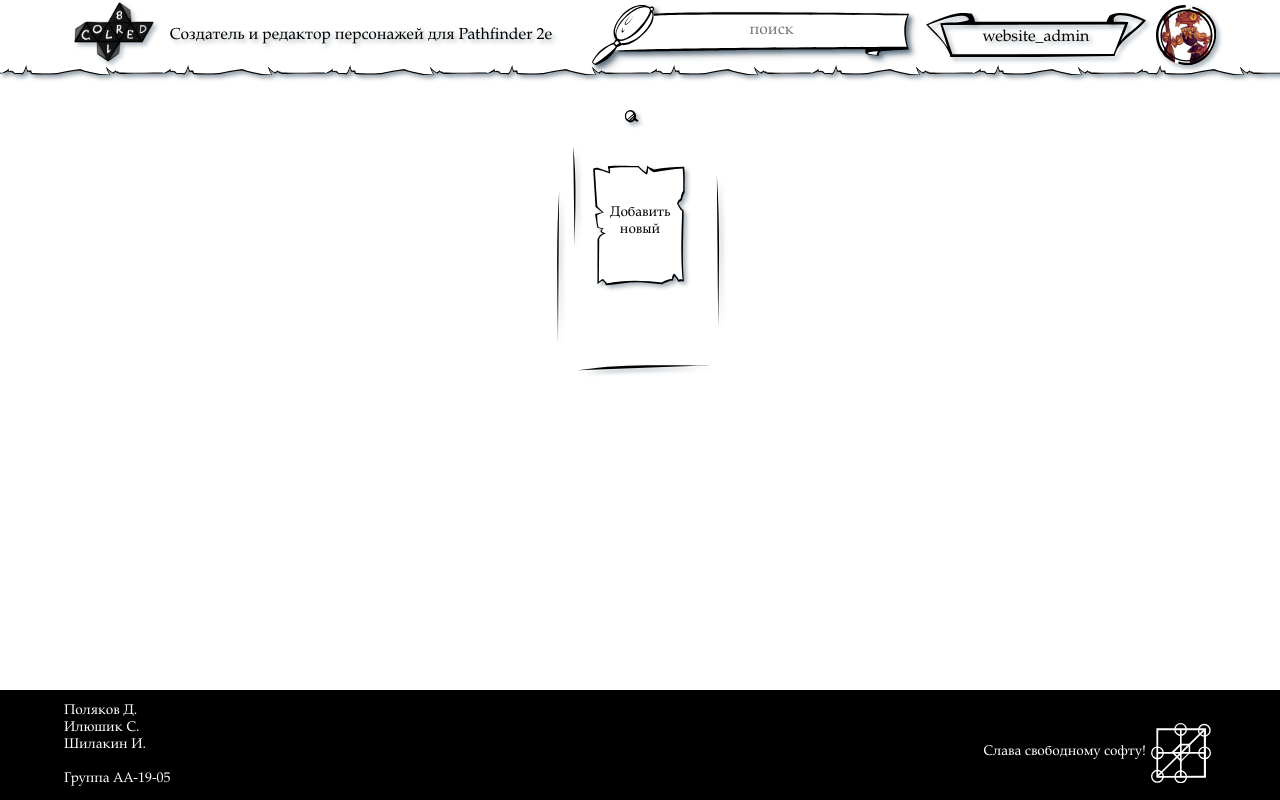
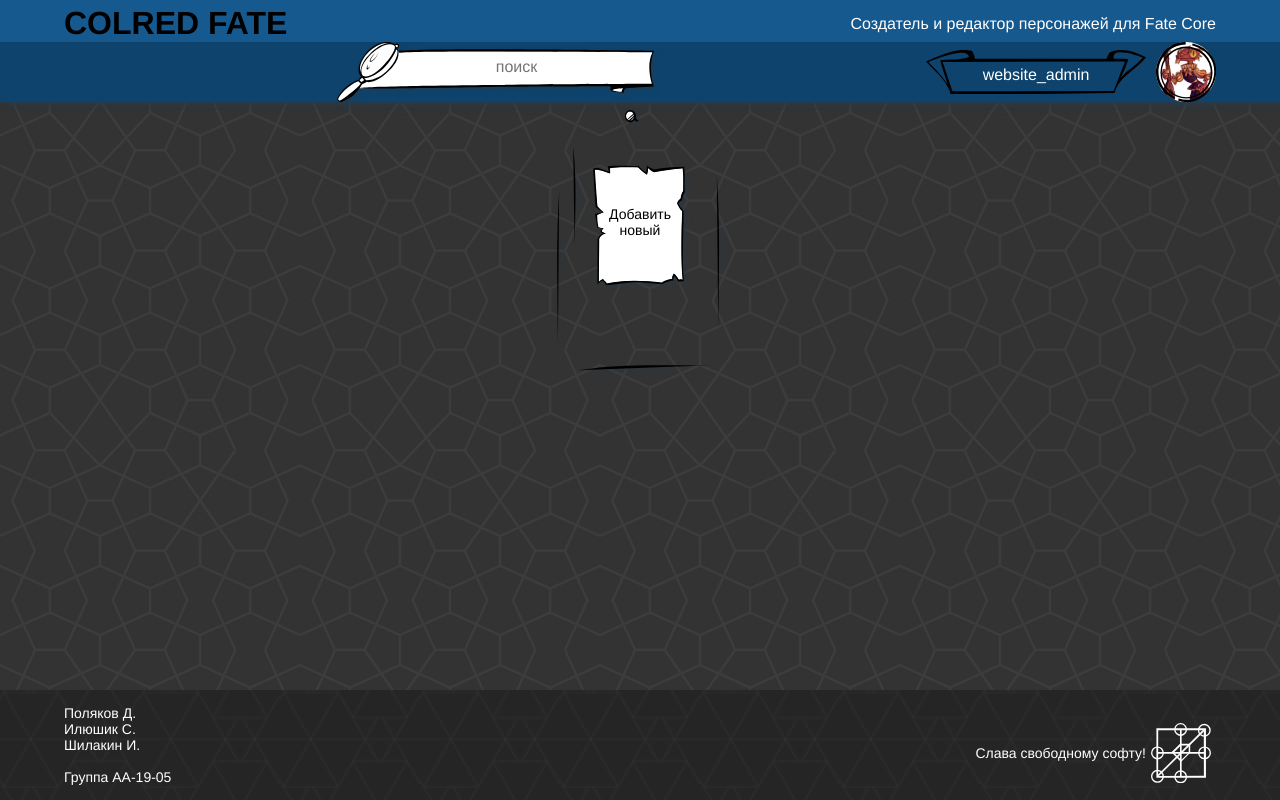
Before and after one commit to Polliakoff/COLRED_Fate, a Django app: page / in a window 1280 px wide. Run offline with Django 4.2, Linux system fonts and the light colour scheme; a user stored in the database is signed in; data comes from the database, SQL or seed files in the repository; both versions use the stored data as it was after the commit.

Commit message:
initial design

```diff
--- a/main/static/main/css/main_style.css
+++ b/main/static/main/css/main_style.css
@@ -1,7 +1,8 @@
 * {
   margin: 0;
   padding: 0;
-  font-family: "Palatino Linotype", Arial;
+  font-family:  "HelveticaNeue-Light", "Helvetica Neue Light", "Helvetica Neue",
+  Helvetica, Arial, "Lucida Grande", sans-serif;
   transition: all 0.2s;
   outline: none;
 }
@@ -29,7 +30,7 @@ body {
 }
 
 body {
-  /* margin-top: 3rem; */
+  background: url(../images/76.png);
   display: grid;
   grid-template-areas: "main" "footer";
   grid-template-rows: 1fr auto;
@@ -89,24 +90,42 @@ body {
 /* header============================================================ */
 
 header {
+  color: white;
   height: 70px;
   width: 100%;
   top: 0;
   position: fixed;
-  background-color: white;
   filter: drop-shadow( 3px 3px 2px rgba(34, 60, 80, 0.5));
   z-index: 999;
 }
 
 header .coach {
-  margin: 0 5%;
-  margin-top: 5px;
+  background-color: #0d436d;
+  padding: 0 5%;
+  padding: 0 5%;
+  -top: 5px;
   /* background-color: aqua; */
   display: flex;
   flex-direction: row;
   align-items: center;
   justify-content: space-between;
   filter: drop-shadow( 3px 3px 2px rgba(34, 60, 80, 0.4));
+}
+
+header .title_head {
+  background-color: #15598f;
+  padding: 0 5%;
+  padding-top: 5px;
+  display: flex;
+  flex-direction: row;
+  align-items: center;
+  justify-content: space-between;
+  filter: drop-shadow( 3px 3px 2px rgba(34, 60, 80, 0.4));
+}
+
+.title_head>a{
+  font-size: xx-large;
+  font-weight: bold;
 }
 
 .coach>div {
@@ -243,24 +262,11 @@ header .search input{
   }
 }
 
-
-
-
-.strange {
-  background: url(../images/separator.svg);
-  background-color: rgba(0, 0, 0, 0);
-  width: 100vw;
-  height: 10px;
-  /* background-color: red; */
-  background-size: 162px 10px;
-}
-
 /* main============================================================ */
 
 main {
   margin: 0 5%;
   margin-top: 100px;
-  /* background-color: blanchedalmond; */
 }
 
 .profiles {
@@ -335,7 +341,8 @@ main {
 /* footer============================================================ */
 
 footer {
-  background-color: black;
+  /* background-color: black; */
+  background: url(../images/70.png);
   color: white;
   height: 110px;
   position: relative;
--- a/main/templates/main/header_base.html
+++ b/main/templates/main/header_base.html
@@ -31,16 +31,15 @@
             </div>
         </a>
     </div>
-    <div class="strange"></div>
 </div>
 <header id="the_header">
+  <div class="title_head">
+      <a href="{% url 'main_page' %}">
+        COLRED FATE
+        </a>
+      <div>Создатель и редактор персонажей для Fate Core</div>
+  </div>
     <div class="coach">
-        <div class="logo">
-            <a href="{% url 'main_page' %}">
-                <img src="{% static 'main/images/logo.png' %}" alt="COLRED">
-            </a>
-            <div>Создатель и редактор персонажей для Pathfinder 2e</div>
-        </div>
         <div class="hide"></div>
         <div class="search shadow">
             <div>
@@ -61,7 +60,6 @@
         </div>
 
     </div>
-    <div class="strange"></div>
 </header>
 <script type="text/javascript" src="{% static 'main/js/search.js' %}"></script>
 {% endblock %}
```
Also changed, not shown: db.sqlite3, main/static/main/images/52.png (added), main/static/main/images/70.png (added), main/static/main/images/76.png (added), main/static/main/images/back_cloth.png (added).
